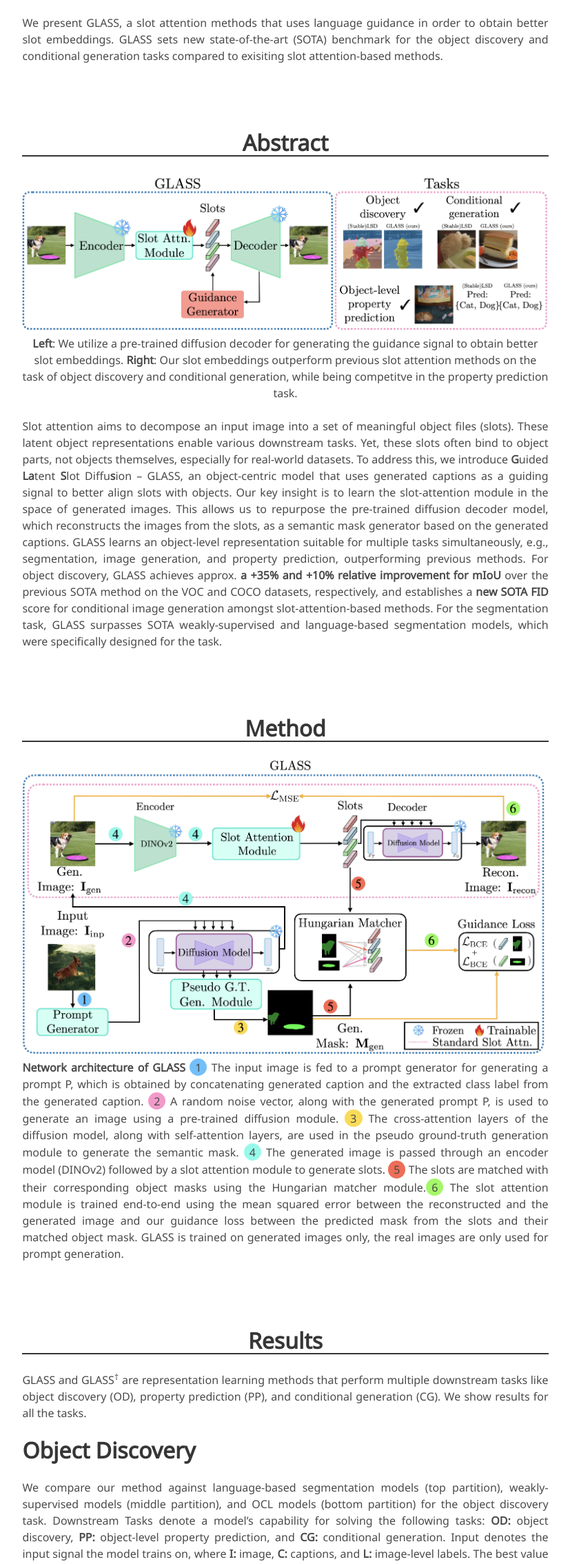
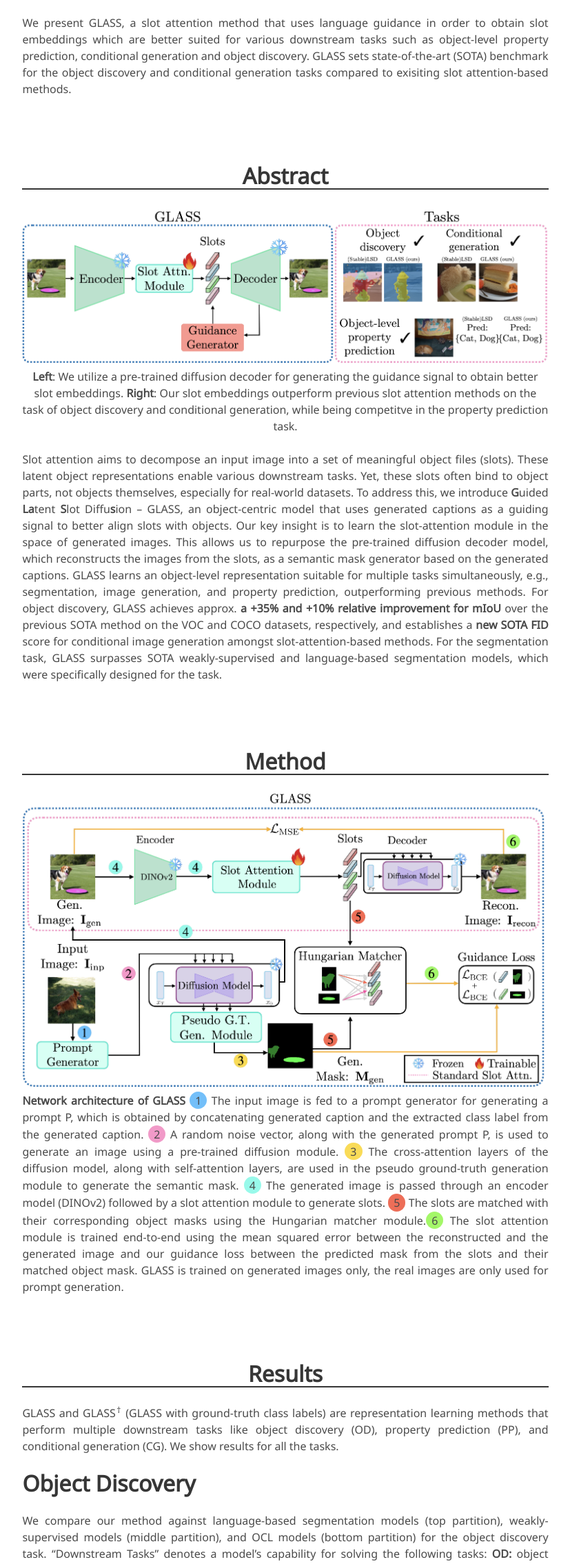
Before and after one commit to Guided-SA/Guided-SA.github.io, a plain HTML site: page index.html in a window 1280 px wide. Shown: the part 514-2782 px from the top of the page at 69% size, without its empty margins (226-1053 px from the left). Drawn offline with nearby package versions, Linux system fonts and the light colour scheme; some icons are missing; a web font is replaced by a local one.

Commit message:
Update: Simone's comments

```diff
--- a/index.html
+++ b/index.html
@@ -104,8 +104,8 @@
       <div class="column is-four-fifths">
         <h2 class="title is-3 has-text-centered" style="border-bottom: 2px solid">TL;DR &#128640</h2>
         <p>
-          We present GLASS, a slot attention methods that uses language guidance in order to obtain better slot embeddings.
-          GLASS sets new state-of-the-art (SOTA) benchmark for the object discovery and conditional generation tasks compared to exisiting slot attention-based methods.
+          We present GLASS, a slot attention method that uses language guidance in order to obtain slot embeddings which are better suited for various downstream tasks such as object-level property prediction, conditional generation and object discovery.
+          GLASS sets state-of-the-art (SOTA) benchmark for the object discovery and conditional generation tasks compared to exisiting slot attention-based methods.
         </p>
         <div class="content has-text-justified">
   </div>
@@ -190,7 +190,7 @@
       <div class="column is-four-fifths">
         <h2 class="title is-3" style="border-bottom: 2px solid">Results</h2>
         <div class="content has-text-justified">
-        <p> GLASS and GLASS<sup>&dagger;</sup> are representation learning methods that perform multiple downstream tasks like object discovery (OD), property prediction (PP), and conditional generation (CG).
+        <p> GLASS and GLASS<sup>&dagger;</sup> (GLASS with ground-truth class labels) are representation learning methods that perform multiple downstream tasks like object discovery (OD), property prediction (PP), and conditional generation (CG).
           We show results for all the tasks.
         </p>
 
@@ -205,8 +205,8 @@
         <div class="content has-text-justified">
           <p>
             We compare our method against language-based segmentation models (top partition), weakly-supervised models (middle
-            partition), and OCL models (bottom partition) for the object discovery task. Downstream Tasks
-            denote a model’s capability for solving the following tasks: <b>OD:</b> object discovery, <b>PP:</b> object-level
+            partition), and OCL models (bottom partition) for the object discovery task. “Downstream Tasks”
+            denotes a model’s capability for solving the following tasks: <b>OD:</b> object discovery, <b>PP:</b> object-level
             property prediction, and <b>CG:</b> conditional generation. Input denotes the input signal the model trains
             on, where <b>I:</b> image, <b>C:</b> captions, and <b>L:</b> image-level labels. The best value is highlighted in red,
             the second best in blue. We show the relative improvement (in parentheses) of GLASS compared to
@@ -231,7 +231,7 @@
     </div>
     <div class="columns is-centered">
       <div class="column is-four-fifths">
-        <h2 class="title is-3">OD with other weakly-supervised OCL methods</h2>
+        <h2 class="title is-3">Quantative Comparision with other Weakly-Supervised OCL Methods</h2>
         <div class="content has-text-justified">
           <p>
             GLASS outperforms other weakly-supervised variants of StableLSD such as <b>StableLSD-BBox:</b> StableLSD, which uses bounding box information for initalizing slots and <b>StableLSD Dynamic:</b> StableLSD with dynamic number of slots equal to number of objects present in the scene.
@@ -258,7 +258,7 @@
     </div>
     <div class="columns is-centered">
       <div class="column is-four-fifths">
-        <h2 class="title is-3">Object-level propery prediction</h2>
+        <h2 class="title is-3">Object-level Propery Prediction</h2>
 
         <div class="content has-text-justified">
           <p>
```
